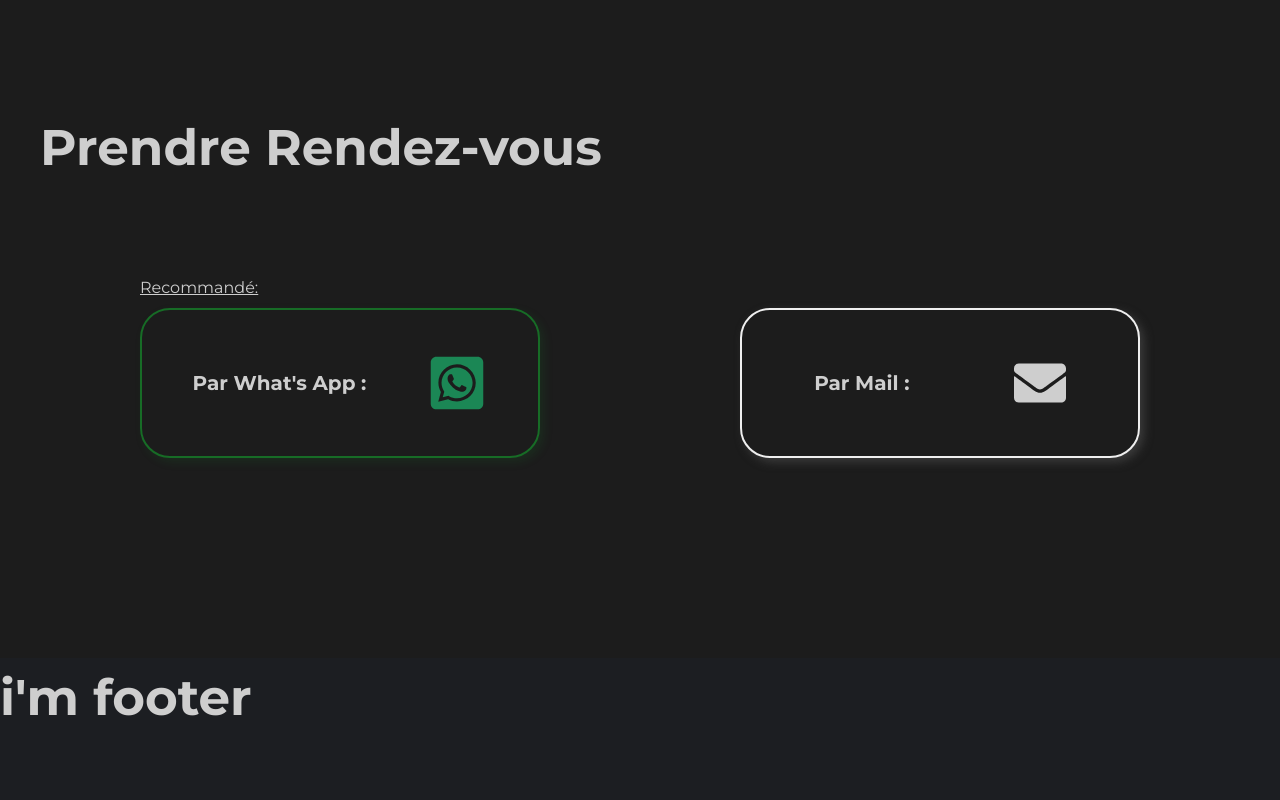
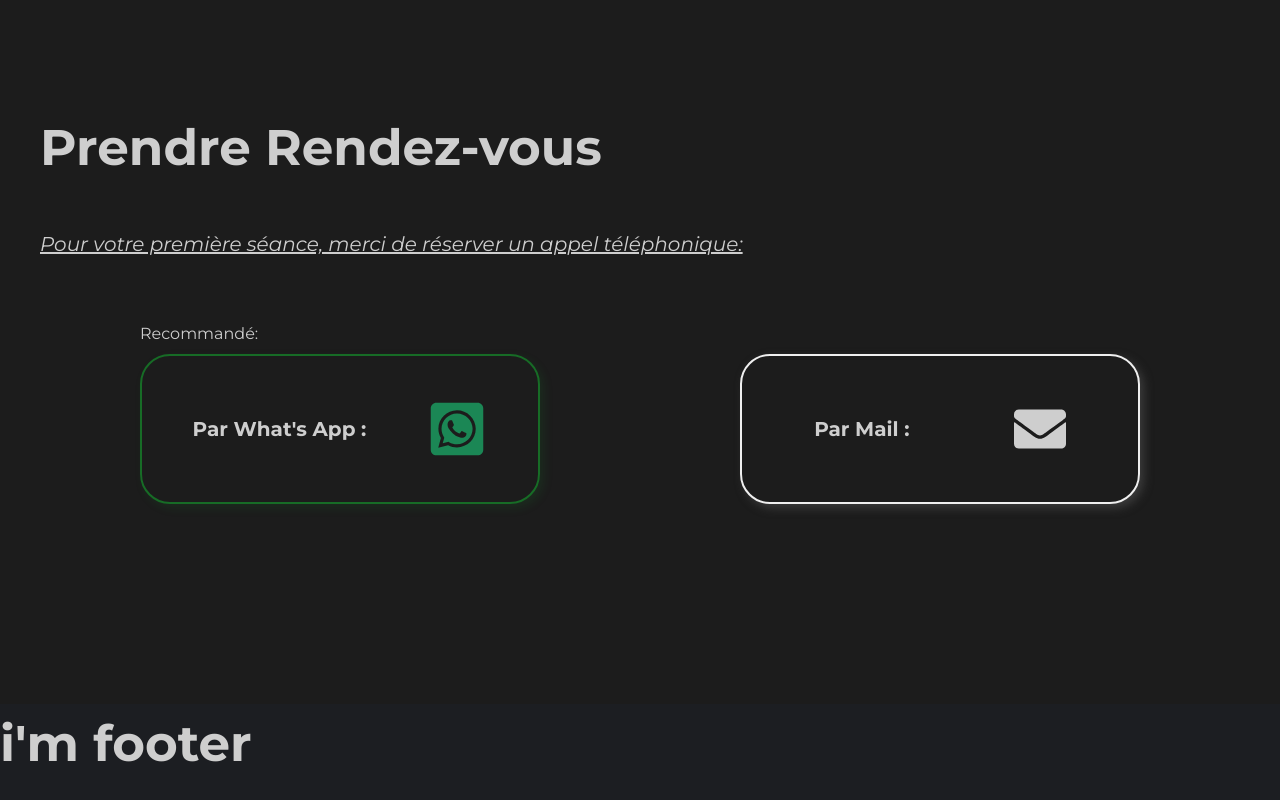
Before and after one commit to PilcodeurDev/GoReconnect, a React (Vite) app: page / in a window 1280 px wide. Shown: the part 3048-3848 px from the top of the page. Before the commit the page ends 3826 px from the top, so only its background shows below. Built offline with nearby package versions, Linux system fonts and the light colour scheme.

Commit message:
add sentence information

```diff
--- a/src/components/reservation/Reservation.css
+++ b/src/components/reservation/Reservation.css
@@ -1,3 +1,8 @@
+.info{
+  font-family: montserrat-italic;
+  text-decoration: underline ;
+}
+
 .choice{
   display: flex;
   justify-content: space-around;
@@ -22,7 +27,6 @@
   border: 2px solid rgb(239, 239, 239);
   border-radius: 30px;
   box-shadow: 4px 4px 10px 0px rgba(66, 66, 66, 0.814);
-
 }
 
 .bulle:hover{
@@ -35,7 +39,6 @@
   top: 15%;
   font-family: montserrat;
   font-size: .8rem;
-  text-decoration: underline;
 }
 
 #bulleWhatsApp{
--- a/src/components/reservation/Reservation.jsx
+++ b/src/components/reservation/Reservation.jsx
@@ -12,6 +12,7 @@ export default function Reservation() {
     <section id="reservation">
       <div className="container">
         <h2>Prendre Rendez-vous</h2>
+        <p className="info">Pour votre première séance, merci de réserver un appel téléphonique:</p>
         <div className="choice">
           <a href="https://wa.me/33668352377" rel="noreferrer" target="_blank">
             <span className="recommandation">Recommandé:</span>
```
